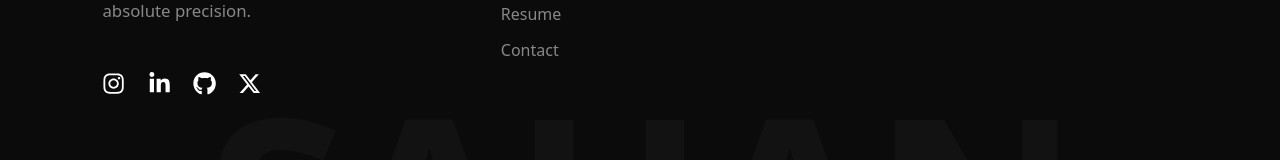
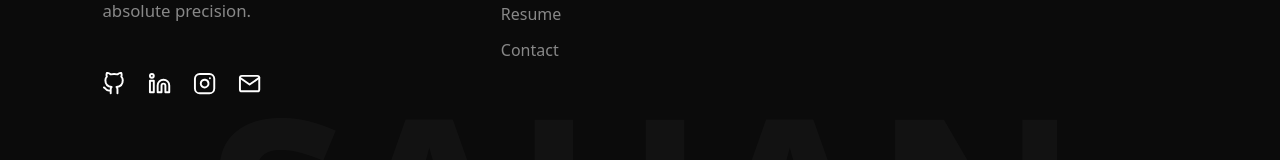
Before and after one commit to SahanAdithya/My-portfolio, a React (Create React App) app: page / in a window 1280 px wide. Shown: the part 4596-4756 px from the top of the page. Built offline with nearby package versions, Linux system fonts and the light colour scheme; a web font is replaced by a local one.

Commit message:
Update App.js

```diff
--- a/src/App.js
+++ b/src/App.js
@@ -3,17 +3,16 @@ import './App.css';
 
 // --- 1. ICONS IMPORTS ---
 import {
-  FaLinkedinIn, FaInstagram, FaGithub,
   FaJava, FaPython, FaJs, FaReact, FaGitAlt,
   FaServer, FaLaptopCode, FaHtml5, FaCss3Alt, FaFigma,
   FaCode
 } from 'react-icons/fa';
 import { SiNextdotjs, SiTailwindcss, SiRaspberrypi } from 'react-icons/si';
+import { FiGithub, FiLinkedin, FiInstagram, FiMail } from 'react-icons/fi';
 
 
 import sahanLogo from './sahan-logo.webp';
 import sahanLogoNavy from './sahan-logo-navy.webp';
-import { FaXTwitter } from 'react-icons/fa6';
 
 // --- 3. IMAGE IMPORTS ---
 import adorixImg from './adorix.webp';
@@ -720,10 +719,10 @@ function App() {
               Crafting premium digital experiences, full stack systems, and intelligent IoT solutions with absolute precision.
             </p>
             <div className="footer-socials-square">
-              <a href="https://www.instagram.com/__.sahan.adithya.__/" target="_blank" rel="noopener noreferrer"><FaInstagram /></a>
-              <a href="https://www.linkedin.com/in/sahan-adithya-32a941359/" target="_blank" rel="noopener noreferrer"><FaLinkedinIn /></a>
-              <a href="https://github.com/SahanAdithya" target="_blank" rel="noopener noreferrer"><FaGithub /></a>
-              <a href="https://x.com/sahan_adithya09" target="_blank" rel="noopener noreferrer"><FaXTwitter /></a>
+              <a href="https://github.com/SahanAdithya" target="_blank" rel="noopener noreferrer"><FiGithub /></a>
+              <a href="https://www.linkedin.com/in/sahan-adithya-32a941359/" target="_blank" rel="noopener noreferrer"><FiLinkedin /></a>
+              <a href="https://www.instagram.com/__.sahan.adithya.__/" target="_blank" rel="noopener noreferrer"><FiInstagram /></a>
+              <a href="mailto:adithyasahan09@gmail.com"><FiMail /></a>
             </div>
           </div>
 
```
